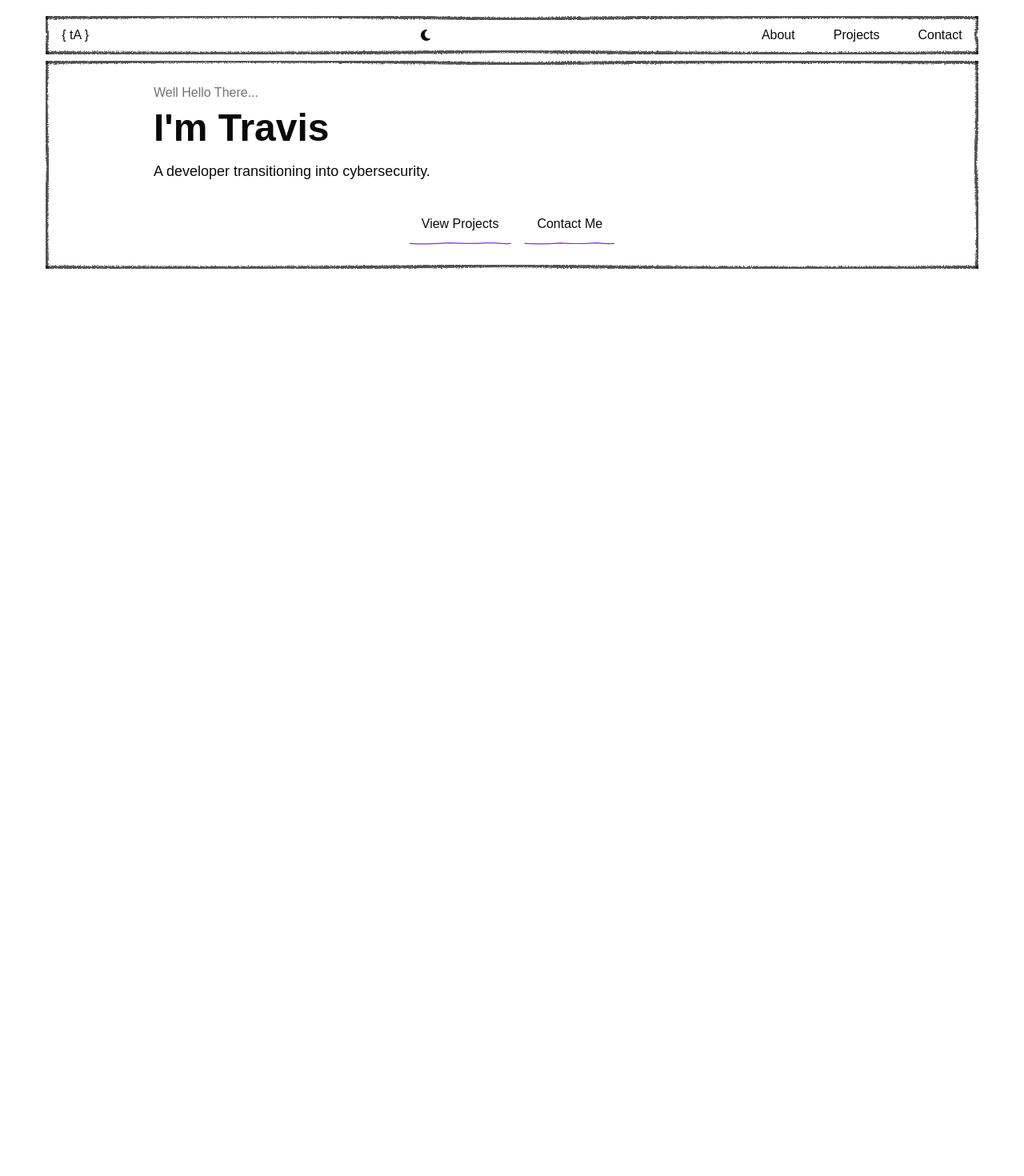
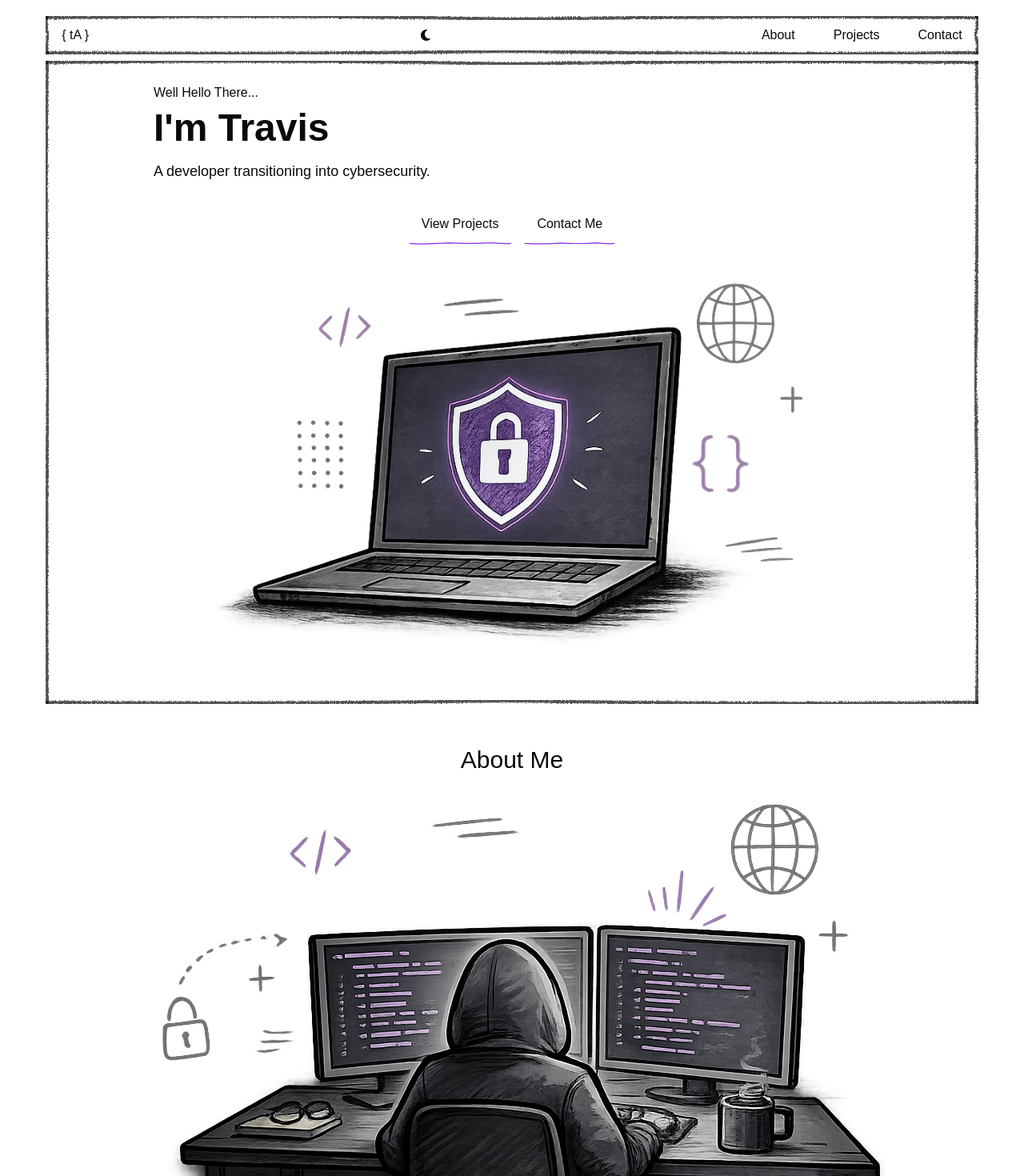
Before and after one commit to TravisAlstrand/personal-portfolio-2, a React (Vite) app: page / in a window 1280 px wide. Shown: the top 1470 px of the page at 80% size. Built offline with nearby package versions, Linux system fonts and the light colour scheme; a web font is replaced by a local one.

Commit message:
Added hero / about images

```diff
--- a/src/App.css
+++ b/src/App.css
@@ -127,5 +127,6 @@
   }
   html {
     @apply font-sans;
+    scroll-behavior: smooth;
   }
 }
--- a/src/App.tsx
+++ b/src/App.tsx
@@ -2,13 +2,14 @@ import "./App.css";
 
 import Header from "./components/Header";
 import Hero from "./components/Hero";
+import About from "./components/About";
 
 function App() {
   return (
     <div className="font-sketch">
       <Header />
       <Hero />
-      <div className="bg-background h-screen"></div>
+      <About />
       <div className="bg-background h-screen"></div>
     </div>
   );
--- /dev/null
+++ b/src/components/About.tsx
@@ -0,0 +1,11 @@
+import { SketchUnderline } from "./ui/sketch-border";
+
+export default function About() {
+  return (
+    <section id="about" className="flex flex-col items-center justify-center">
+      <h2 className="text-3xl">About Me</h2>
+      <img src="./hacker.webp" alt="Person sitting at computer desk hacking" />
+      <SketchUnderline />
+    </section>
+  );
+}
--- a/src/components/Hero.tsx
+++ b/src/components/Hero.tsx
@@ -2,9 +2,10 @@ import { SketchBorderWrapper, SketchUnderline } from "./ui/sketch-border";
 
 export default function Hero() {
   return (
-    <SketchBorderWrapper className="mx-auto w-11/12 p-8">
+    <SketchBorderWrapper className="mx-auto mb-12 w-11/12 p-8">
       <section className="mx-auto max-w-4xl">
-        <p className="text-muted-foreground mb-2">Well Hello There...</p>
+        <div>
+          <p className="mb-2">Well Hello There...</p>
           <h1 className="mb-4 text-5xl font-bold">I'm Travis</h1>
           <span className="text-lg">
             A developer transitioning into cybersecurity.
@@ -25,6 +26,13 @@ export default function Hero() {
               <SketchUnderline className="text-primary absolute bottom-0 left-0 w-full" />
             </a>
           </div>
+        </div>
+        <div>
+          <img
+            src="./laptop.webp"
+            alt="Laptop with a security shield on the screen."
+          />
+        </div>
       </section>
     </SketchBorderWrapper>
   );
```
Also changed, not shown: public/hacker.webp (added), public/laptop.webp (added). Lines whose indentation alone changed are shown as unchanged.
